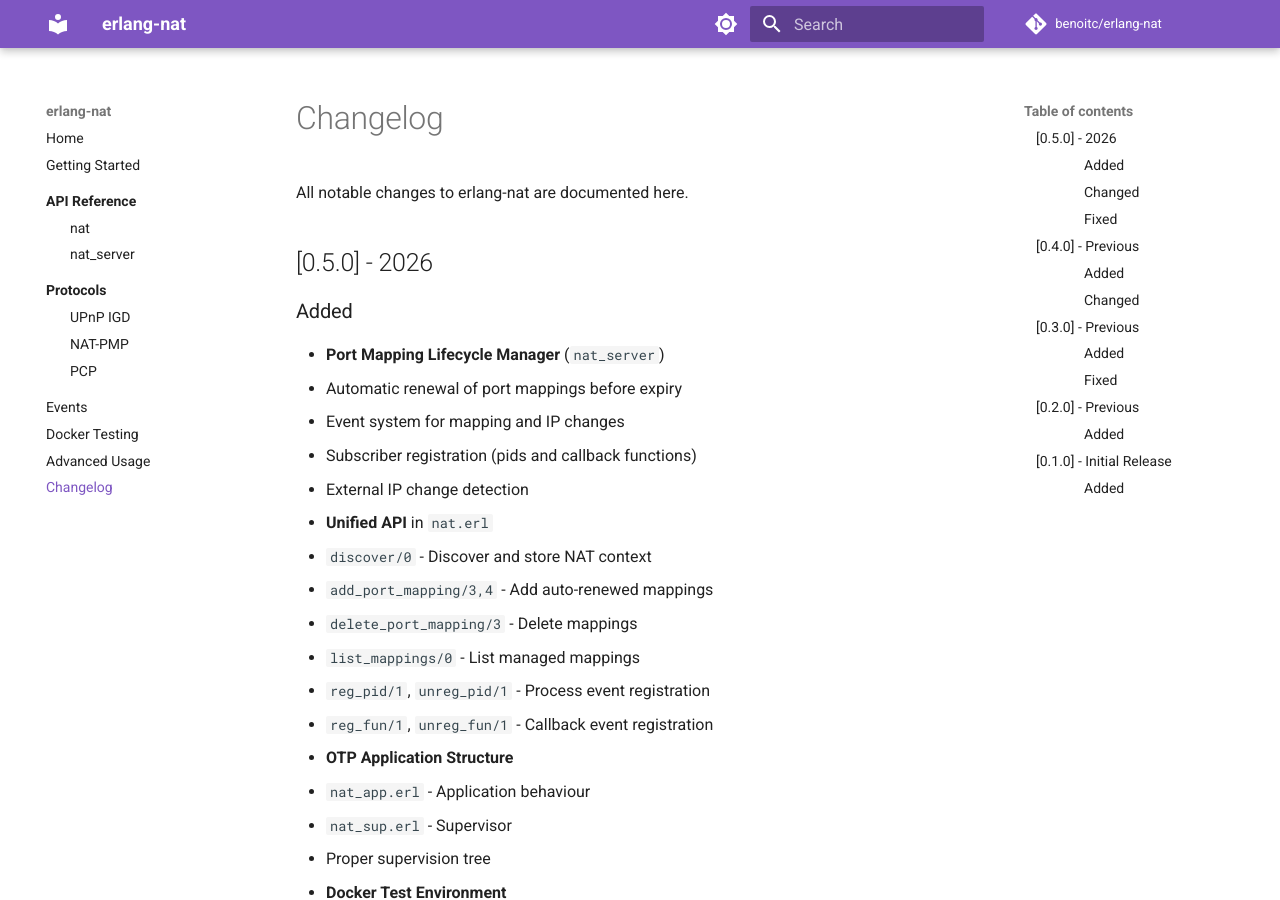
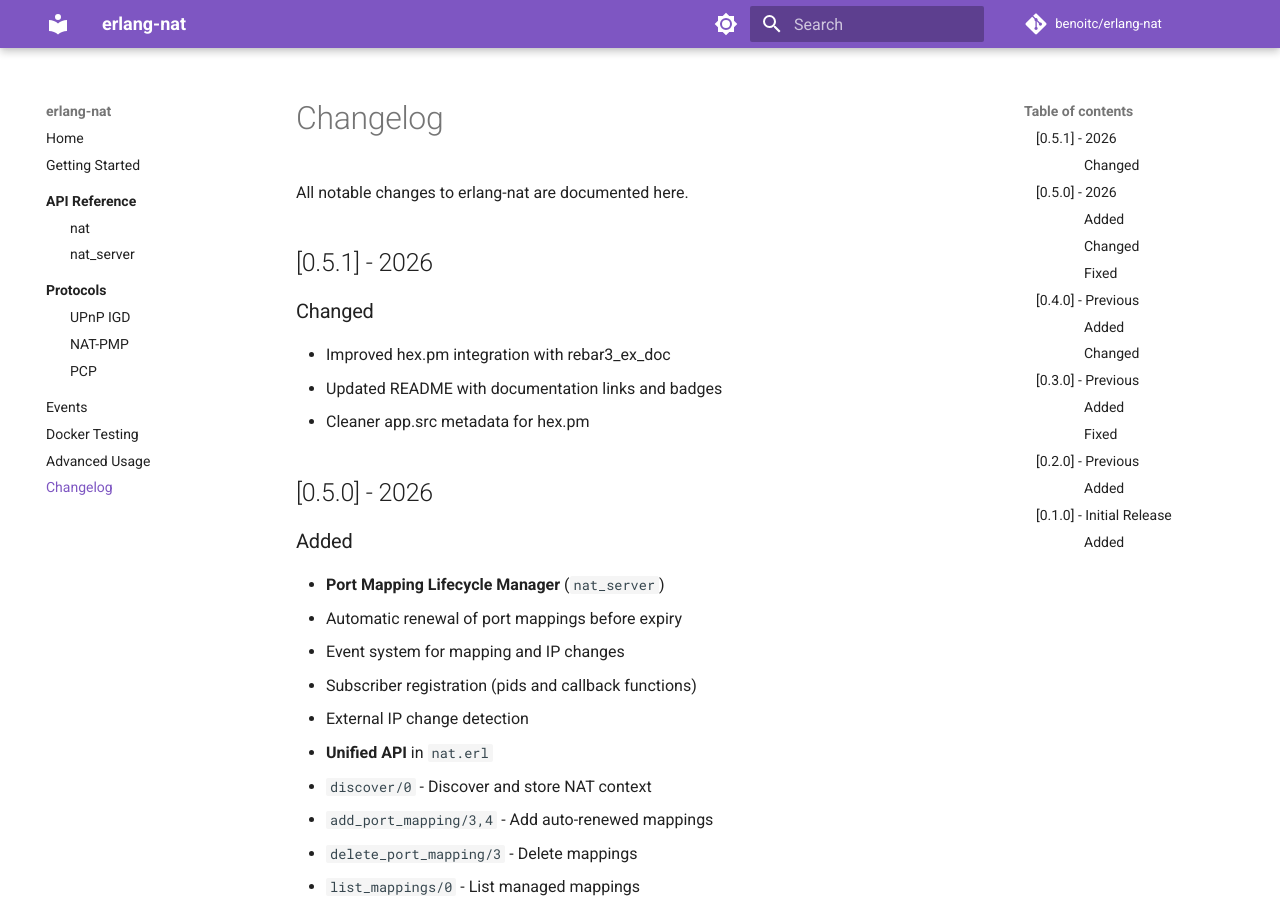
Before and after one commit to benoitc/erlang-nat, an MkDocs documentation site: the page built from docs/changelog.md, in a window 1280 px wide and 900 px high. Built offline with MkDocs 1.6.1 and Material for MkDocs 9.7.7, drawn with Linux system fonts in a browser that asks for light colours; comment, search, counter and statistics services are not loaded.

Commit message:
Bump version to 0.5.1

```diff
--- a/docs/changelog.md
+++ b/docs/changelog.md
@@ -1,6 +1,14 @@
 # Changelog
 
 All notable changes to erlang-nat are documented here.
+
+## [0.5.1] - 2026
+
+### Changed
+
+- Improved hex.pm integration with rebar3_ex_doc
+- Updated README with documentation links and badges
+- Cleaner app.src metadata for hex.pm
 
 ## [0.5.0] - 2026
 
```
Also changed, not shown: README.md (+1 -1 lines), 1 other file.
